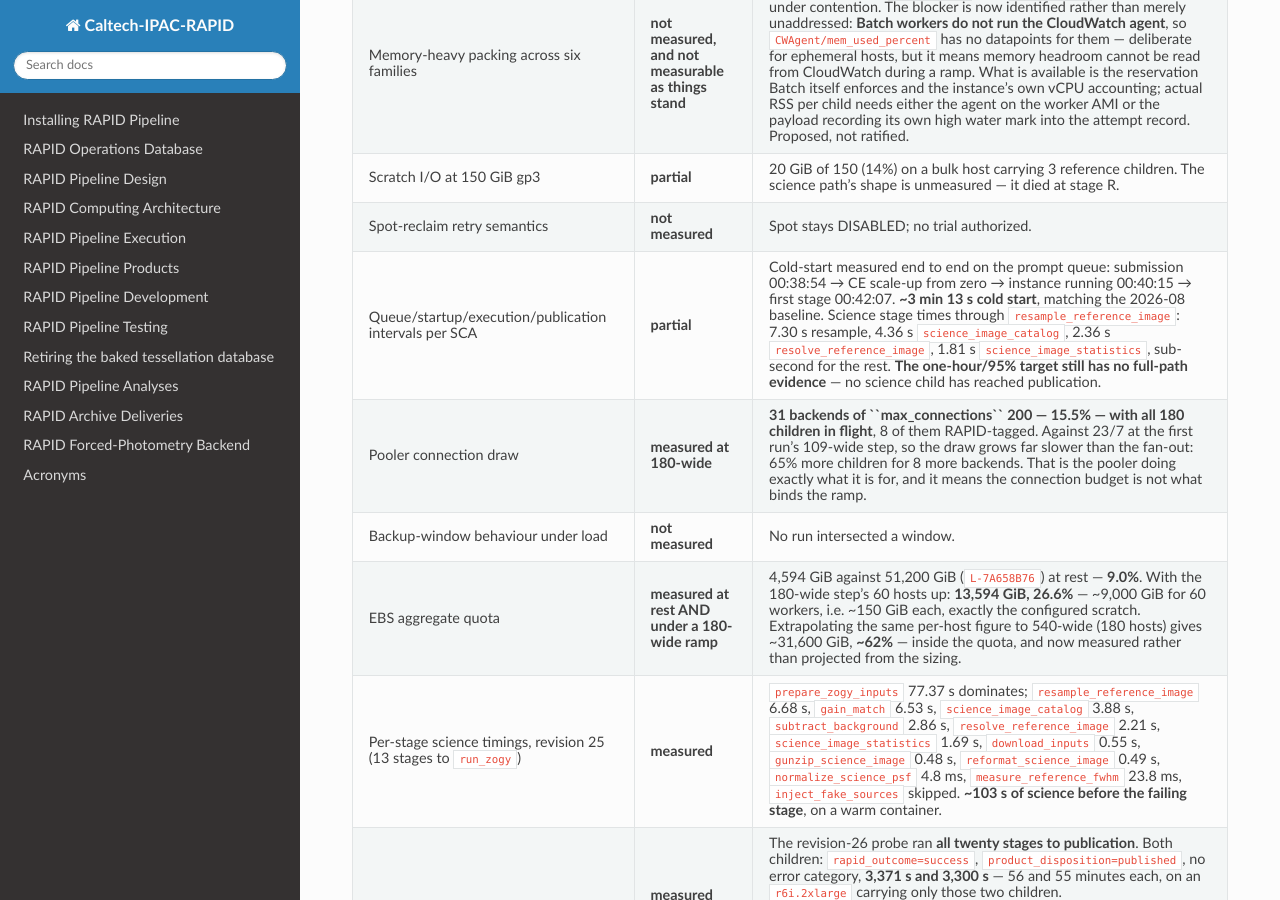
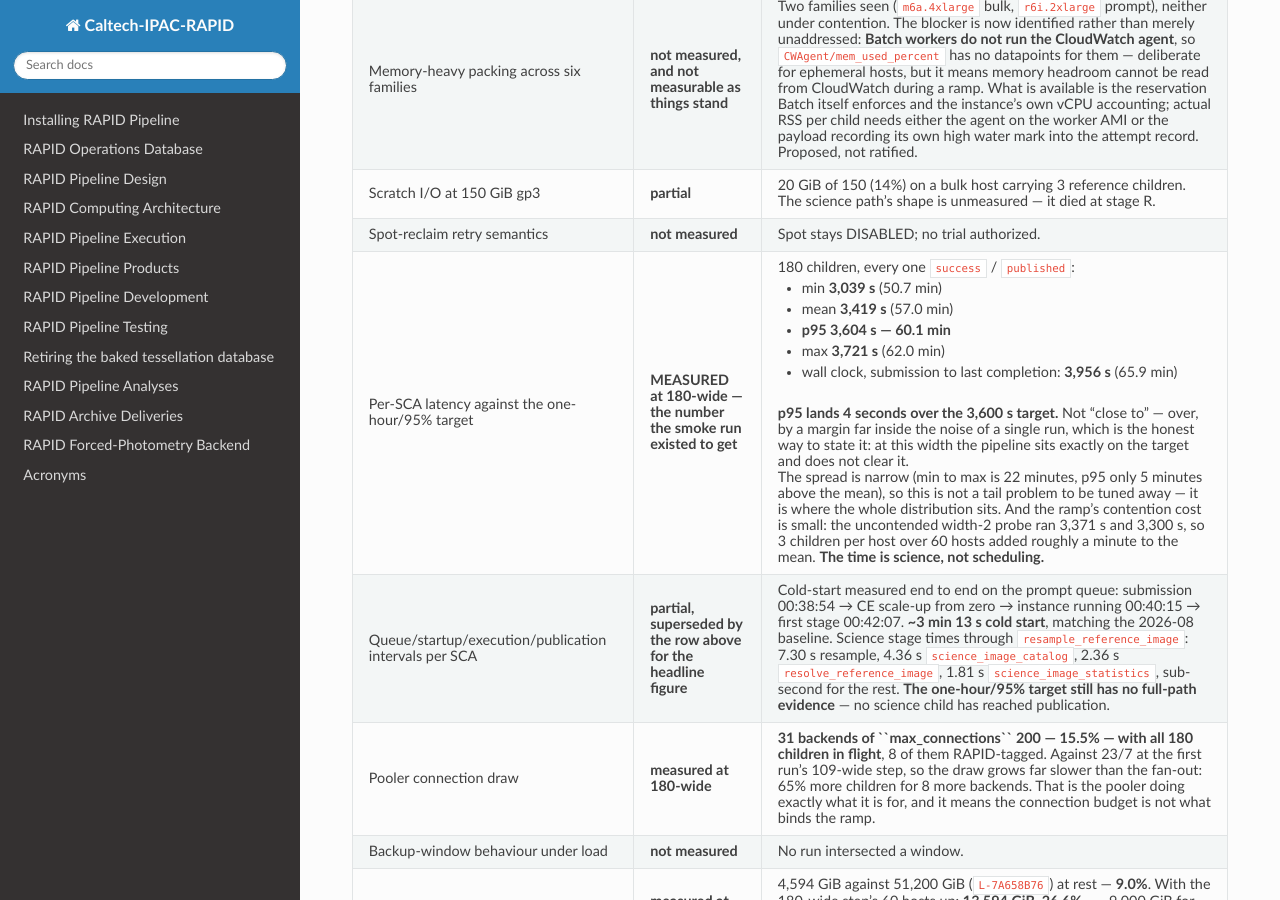
Before and after one commit to Caltech-IPAC/rapid, a Sphinx documentation site: the page built from docs/source/dev/q9_fix_round.rst, in a window 1280 px wide and 900 px high, scrolled down 4757 px. Built offline with Sphinx 7.4.7 and the Read the Docs theme 3.1.0, drawn with Linux system fonts in a browser that asks for light colours.

Commit message:
docs: the 180-wide ramp step is clean, and p95 misses the target by 4 seconds
All 180 attempts closed success/published with no error category and
nothing unexplained — the first ramp step of the Q8 smoke run to
complete at all, let alone cleanly.

It also produces the number the smoke run exists to get. Per-SCA
latency at 180-wide: min 3,039 s, mean 3,419 s, p95 3,604 s, max
3,721 s; wall clock submission to last completion 3,956 s.

p95 is 3,604 s against a 3,600 s target. Over by four seconds — a
margin far inside single-run noise, which is exactly why it should be
stated as 'sits on the target and does not clear it' rather than
'close'.

Two things make that hard to tune away. The spread is narrow — min to
max is 22 minutes, p95 only 5 above the mean — so this is where the
whole distribution sits, not a tail. And contention is cheap: the
uncontended width-2 probe ran 3,371 s and 3,300 s, so three children per
host across sixty hosts cost about a minute of mean. The time is
science, not scheduling.

Co-Authored-By: Claude Opus 5 <noreply@anthropic.com>
Claude-Session: https://claude.ai/code/session_0171Nyu9f4jFHak4w8HopTAL

```diff
--- a/docs/source/dev/q9_fix_round.rst
+++ b/docs/source/dev/q9_fix_round.rst
@@ -332,8 +332,29 @@ measurements are the first run's, carried forward, and remain
    * - Spot-reclaim retry semantics
      - **not measured**
      - Spot stays DISABLED; no trial authorized.
+   * - Per-SCA latency against the one-hour/95% target
+     - **MEASURED at 180-wide — the number the smoke run existed to get**
+     - 180 children, every one ``success`` / ``published``:
+
+       * min **3,039 s** (50.7 min)
+       * mean **3,419 s** (57.0 min)
+       * **p95 3,604 s — 60.1 min**
+       * max **3,721 s** (62.0 min)
+       * wall clock, submission to last completion: **3,956 s** (65.9 min)
+
+       **p95 lands 4 seconds over the 3,600 s target.** Not "close to" —
+       over, by a margin far inside the noise of a single run, which is
+       the honest way to state it: at this width the pipeline sits
+       exactly on the target and does not clear it.
+
+       The spread is narrow (min to max is 22 minutes, p95 only 5 minutes
+       above the mean), so this is not a tail problem to be tuned away —
+       it is where the whole distribution sits. And the ramp's contention
+       cost is small: the uncontended width-2 probe ran 3,371 s and
+       3,300 s, so 3 children per host over 60 hosts added roughly a
+       minute to the mean. **The time is science, not scheduling.**
    * - Queue/startup/execution/publication intervals per SCA
-     - **partial**
+     - **partial, superseded by the row above for the headline figure**
      - Cold-start measured end to end on the prompt queue: submission
        00:38:54 → CE scale-up from zero → instance running 00:40:15 →
        first stage 00:42:07. **~3 min 13 s cold start**, matching the
```
